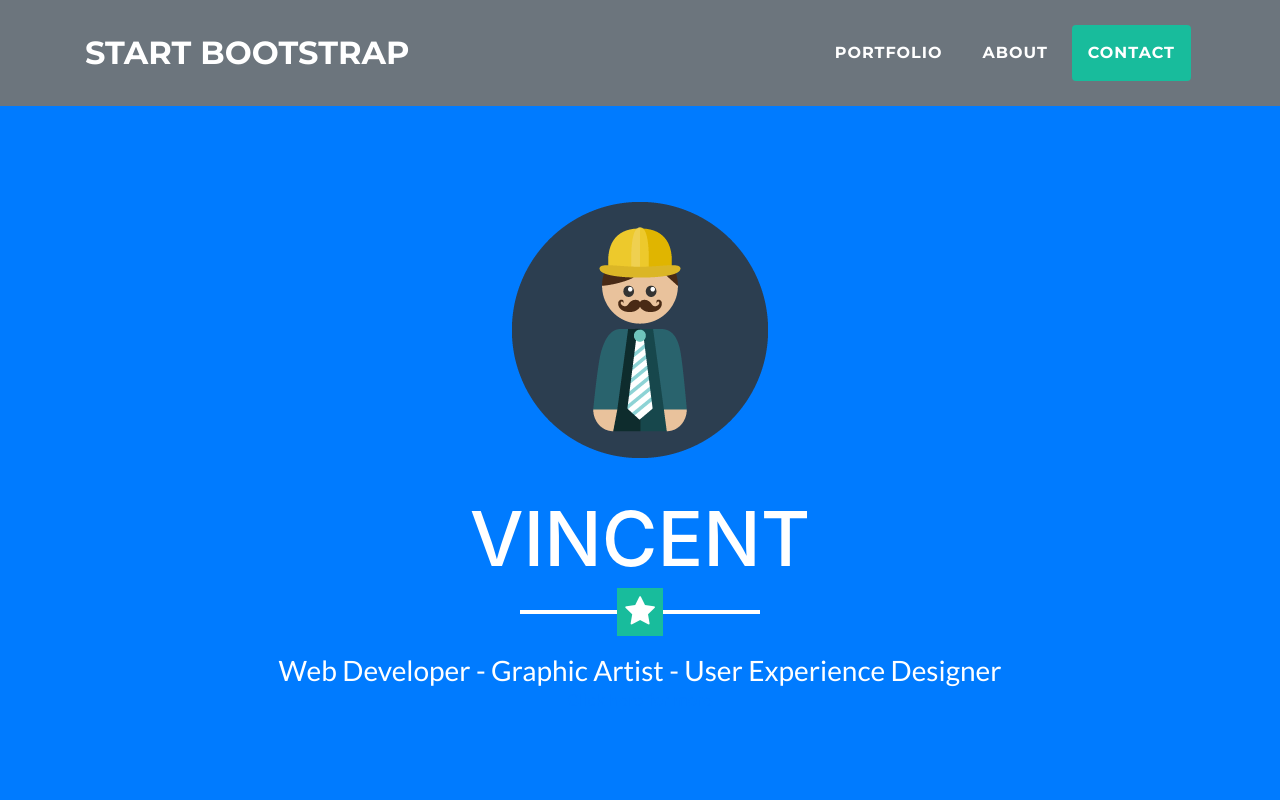
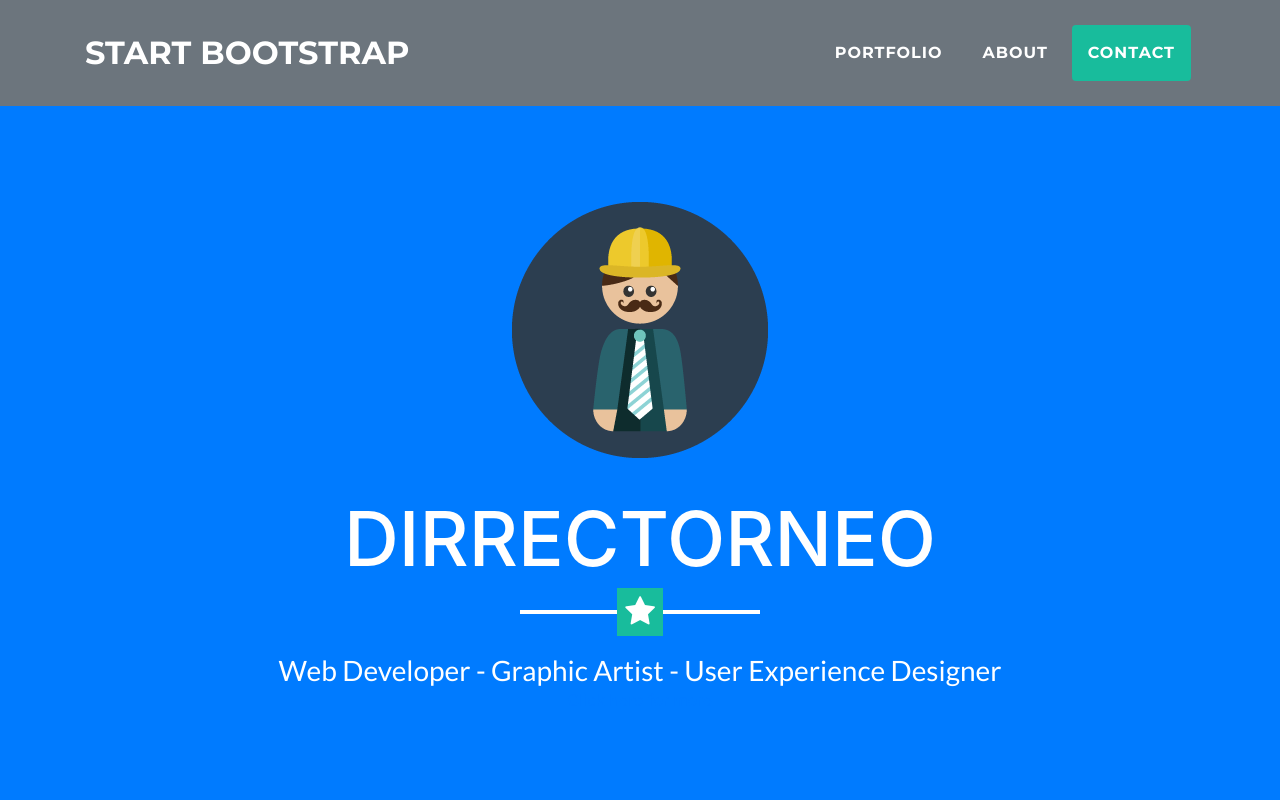
Before and after one commit to DirectorNeo/DirectorNeo.github.io, a website with bundled scripts: page index.html in a window 1280 px wide. Shown: the top 800 px of the page. Built offline with nearby package versions, Linux system fonts and the light colour scheme.

Commit message:
Add files via upload

```diff
--- a/index.html
+++ b/index.html
@@ -56,7 +56,7 @@
     <header class="masthead bg-primary text-white text-center">
       <div class="container">
         <img class="img-fluid mb-5 d-block mx-auto" src="img/profile.png" alt="">
-        <h1 class="text-uppercase mb-0">Vincent</h1>
+        <h1 class="text-uppercase mb-0">DirrectorNeo</h1>
         <hr class="star-light">
         <h2 class="font-weight-light mb-0">Web Developer - Graphic Artist - User Experience Designer</h2>
         <a href="new.html">Click here for more</a>
```
